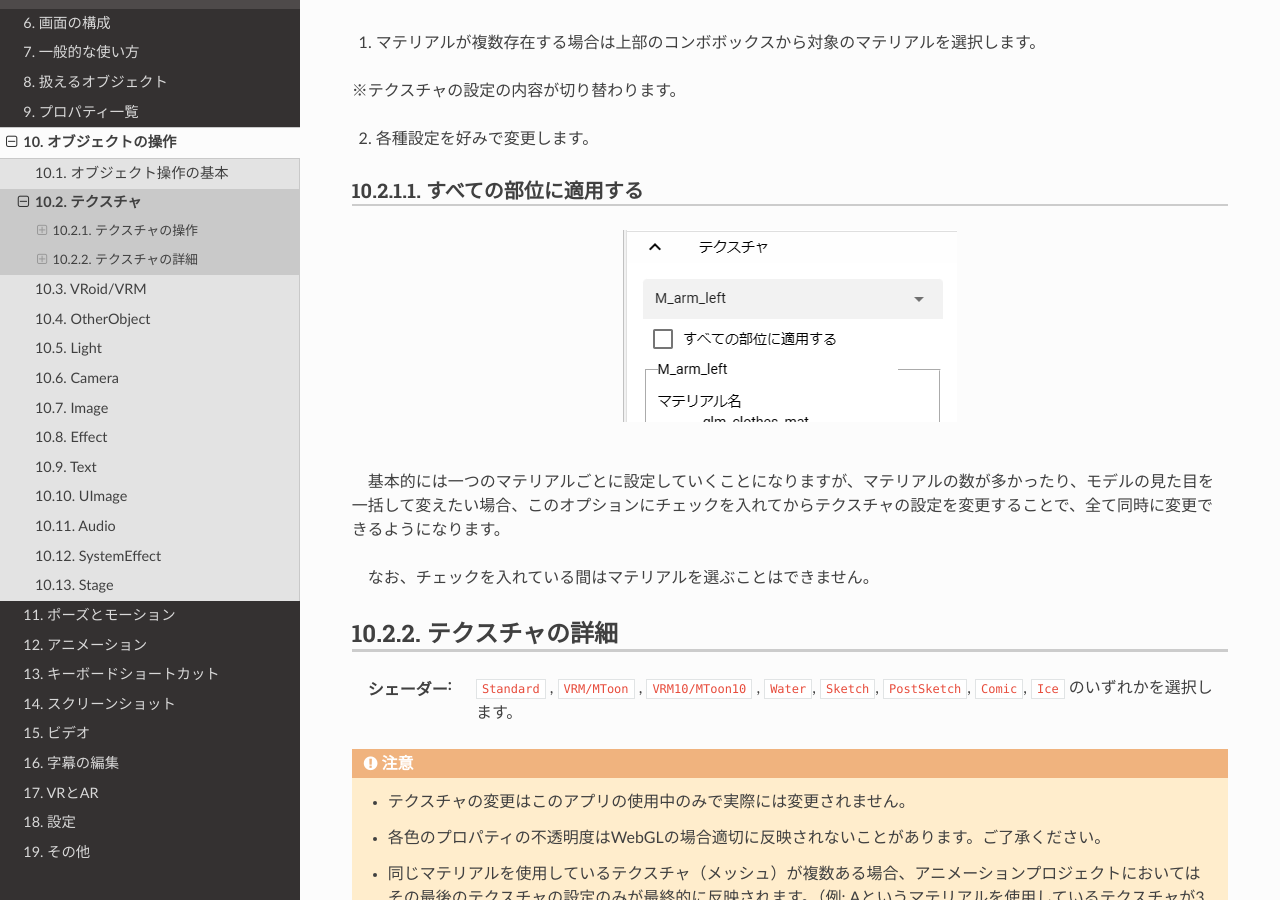
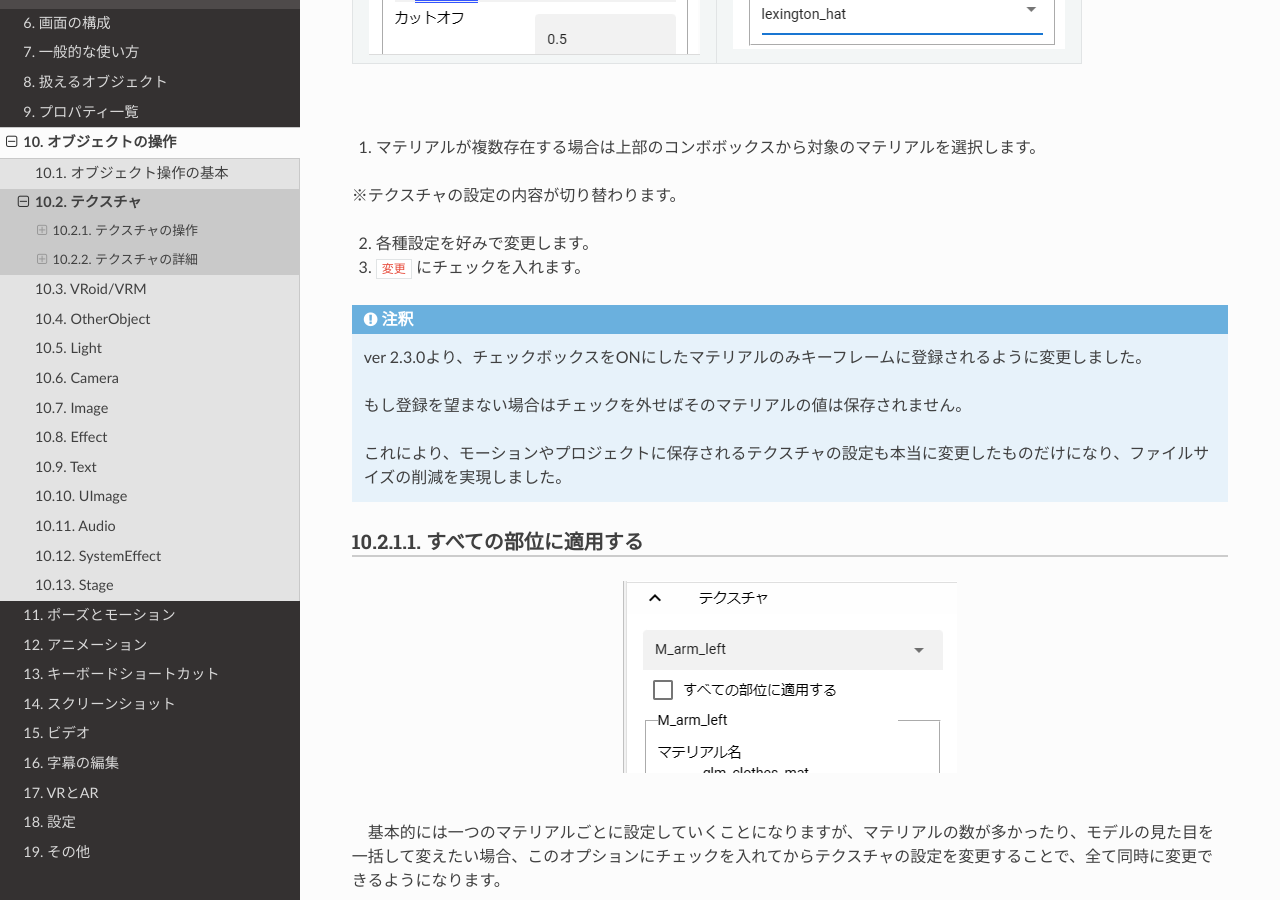
Before and after one commit to nishlumi/vrmviewmdoc, a Sphinx documentation site: the page built from docs/source/man2/operation_texture.rst, in a window 1280 px wide and 900 px high, scrolled down 1505 px. Built offline with Sphinx 7.4.7 and the Read the Docs theme 2.0.0, drawn with Linux system fonts in a browser that asks for light colours; a script that is not in the unit is left out.

Commit message:
update 2023/12/31

```diff
--- a/docs/source/man2/operation_texture.rst
+++ b/docs/source/man2/operation_texture.rst
@@ -25,8 +25,13 @@
 =========================
 　VRMやOtherObjectが保持しているテクスチャを細かく設定変更することができます。なお、両者の設定と使用方法は全く同じです。
 
-.. image:: ../img/prop_obj_1.png
-    :align: center
+.. |texmenu1| image:: ../img/prop_obj_1a.png
+.. |texmenu2| image:: ../img/prop_obj_1b.png
+
+.. csv-table::
+
+    |texmenu1|, |texmenu2|
+
 
 |
 
@@ -35,6 +40,14 @@
 ※テクスチャの設定の内容が切り替わります。
 
 2. 各種設定を好みで変更します。
+3. ``変更`` にチェックを入れます。
+
+.. note::
+    ver 2.3.0より、チェックボックスをONにしたマテリアルのみキーフレームに登録されるように変更しました。
+
+    もし登録を望まない場合はチェックを外せばそのマテリアルの値は保存されません。
+
+    これにより、モーションやプロジェクトに保存されるテクスチャの設定も本当に変更したものだけになり、ファイルサイズの削減を実現しました。
 
 すべての部位に適用する
 -------------------------
--- a/docs/source/man2/operation_vrm.rst
+++ b/docs/source/man2/operation_vrm.rst
@@ -416,6 +416,12 @@ Ver 1.0.4から次に対応しました。
 * ブレンドシェイプはVRMファイルごとに決まっており、キャラクターによって操作できる数に増減があります。
 * 各シェイプキーの横のスライダーを0～100までの間で動かしてください。
 
+.. note::
+    ver 2.3.0より、チェックボックスをONにした場合のみキーフレームに登録されるように変更しました。スライダーを動かすと自動的にチェックボックスにチェックが入るようになっています。
+
+    もし登録を望まないシェイプの場合はチェックを外せばそのシェイプの値は保存されません。
+
+    これにより、モーションやプロジェクトに保存されるブレンドシェイプも本当に変更したものだけになり、ファイルサイズの削減を実現しました。
 
 Search（検索ボックス）
     ブレンドシェイプ名でインクリメンタルサーチできます。空欄の場合はすべてのブレンドシェイプが表示されます。
```
Also changed, not shown: docs/source/img/prop_obj_1a.png (added), docs/source/img/prop_obj_1b.png (added), docs/source/img/prop_vrm_4.png, 4 other files.
